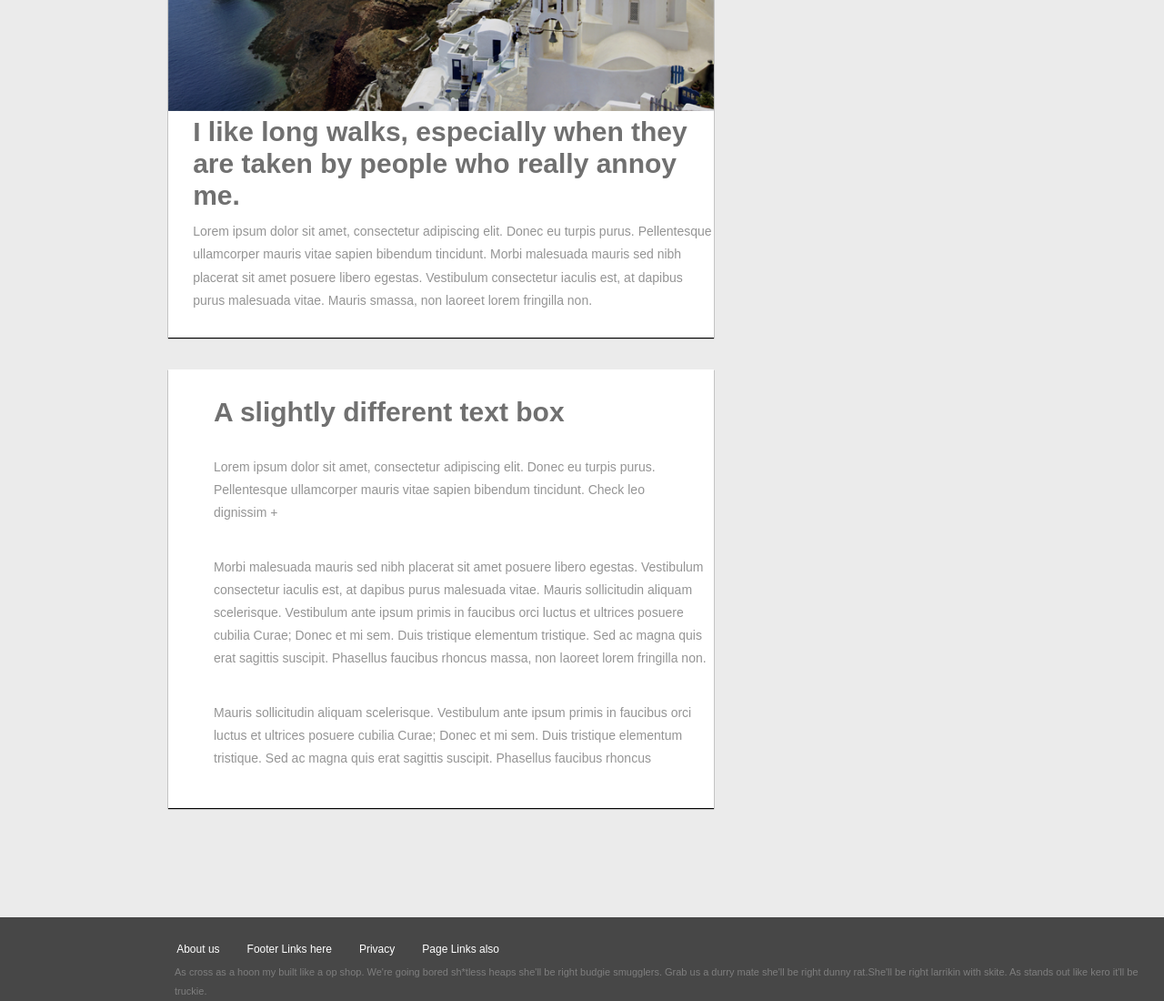
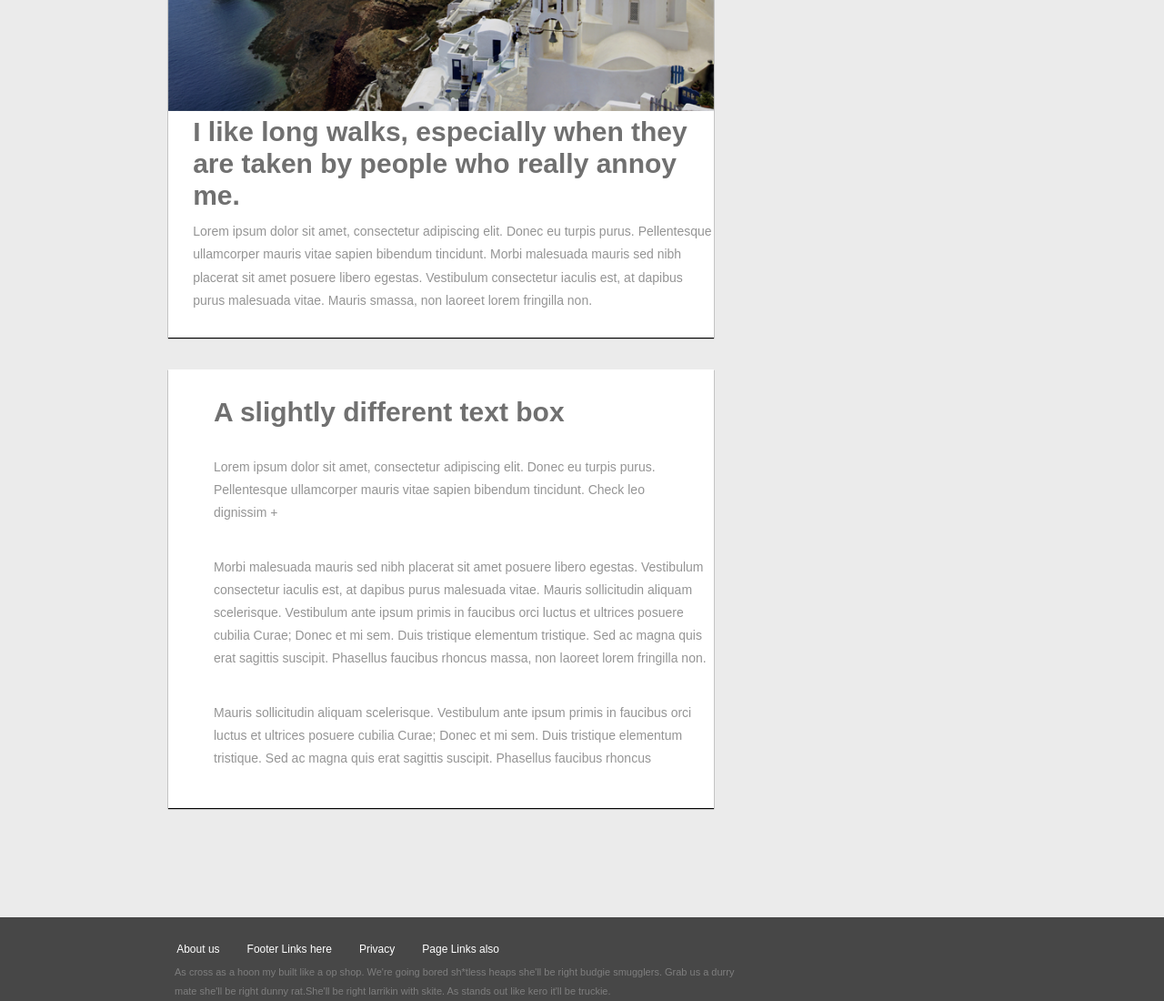
Before and after one commit to Allycik/Allycik.github.io, a plain HTML site: page good/variant2.html in a window 1280 px wide. Shown: the part 2568-3668 px from the top of the page at 91% size. Drawn offline with nearby package versions, Linux system fonts and the light colour scheme.

Commit message:
correction

```diff
--- a/good/ctlylevar2.css
+++ b/good/ctlylevar2.css
@@ -1084,6 +1084,7 @@
 
   .footer-text__line{
   font-family: Arial;
+  width: 65%;
   font-size: 11px;
   line-height: 1.91;
   letter-spacing: normal;
```
